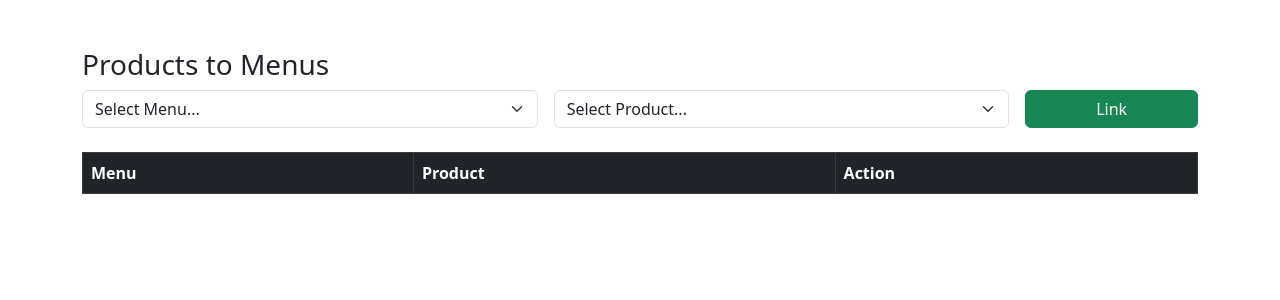
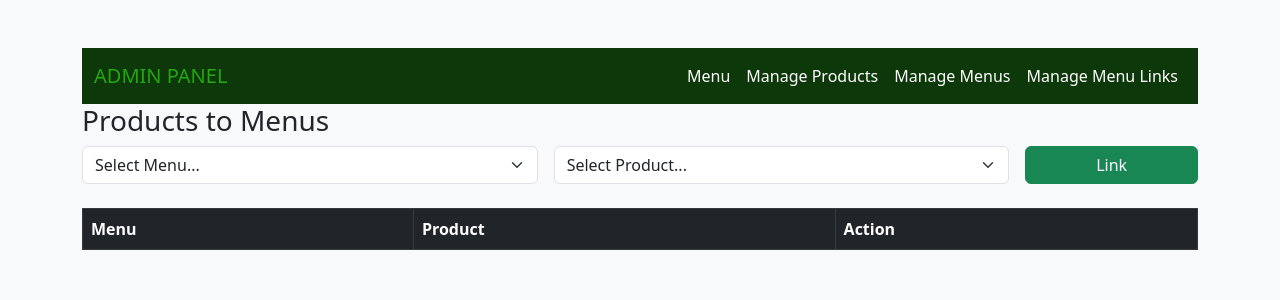
Before and after one commit to kaiilaaa/restaurant, a PHP site: page /manage_menu_products.php in a window 1280 px wide. Shown: the top 300 px of the page. Run offline with PHP 8.4, Linux system fonts and the light colour scheme; data comes from the database, SQL or seed files in the repository; tables that the repository leaves empty hold one stand-in row (values such as "Sample post"); lists and menus that the app fills with data are empty.

Commit message:
updateee

```diff
--- a/manage_menu_products.php
+++ b/manage_menu_products.php
@@ -29,8 +29,20 @@ $links = $conn->query($query)->fetchAll();
     <link href="https://cdn.jsdelivr.net/npm/bootstrap@5.3.0/dist/css/bootstrap.min.css" rel="stylesheet">
     <link rel="stylesheet" href="stylesheet.css">
 </head>
-<body>
+
+<body class="bg-light">
 <div class="container mt-5">
+<nav class="navbar navbar-expand-lg">
+  <div class="container">
+    <a class="navbar-brand" href="index.php">ADMIN PANEL</a>
+    <div class="navbar-nav ms-auto">
+      <a class="nav-link" href="index.php">Menu</a>
+      <a class="nav-link active" href="manage.php">Manage Products</a>
+      <a class="nav-link" href="manage_menu.php">Manage Menus</a>
+      <a class="nav-link" href="manage_menu_products.php">Manage Menu Links</a>
+    </div>
+  </div>
+</nav>
     <h3>Products to Menus</h3>
     <form method="POST" class="row g-3 mb-4">
         <div class="col-md-5">
@@ -63,7 +75,7 @@ $links = $conn->query($query)->fetchAll();
             <tr>
                 <td><?= $l['MenuName'] ?></td>
                 <td><?= $l['ProductName'] ?></td>
-                <td><a href="?del=<?= $l['ID'] ?>" class="btn btn-danger btn-sm">Remove Link</a></td>
+                <td><a href="?del=<?= $l['ID'] ?>" class="btn btn-danger btn-sm">Remove</a></td>
             </tr>
             <?php endforeach; ?>
         </tbody>
--- a/stylesheet.css
+++ b/stylesheet.css
@@ -52,3 +52,7 @@ font-weight: bold;
 font-size: 0.85rem;
 color: #333;
 }
+.h3
+{
+    color: var(--pc-green);
+}
```
